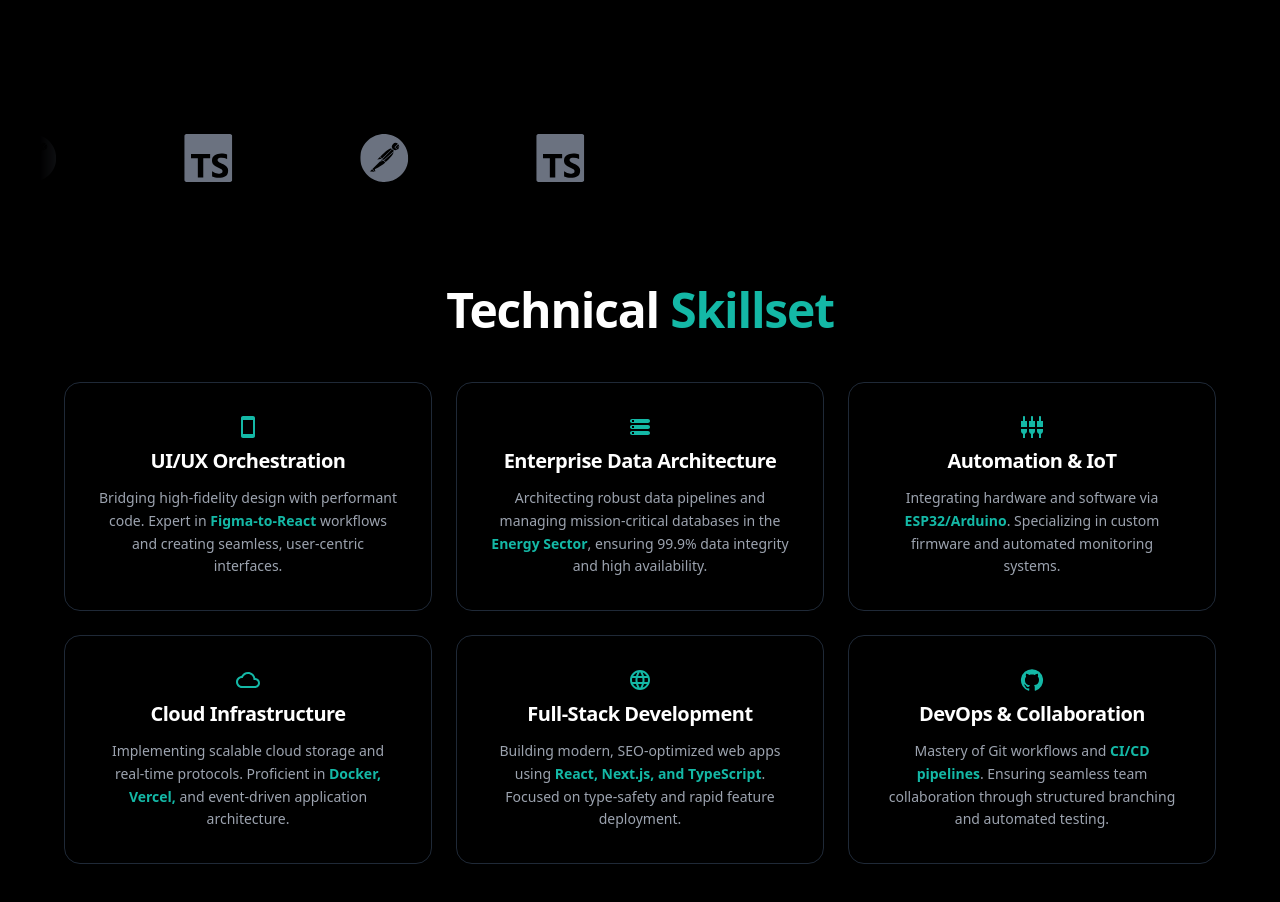
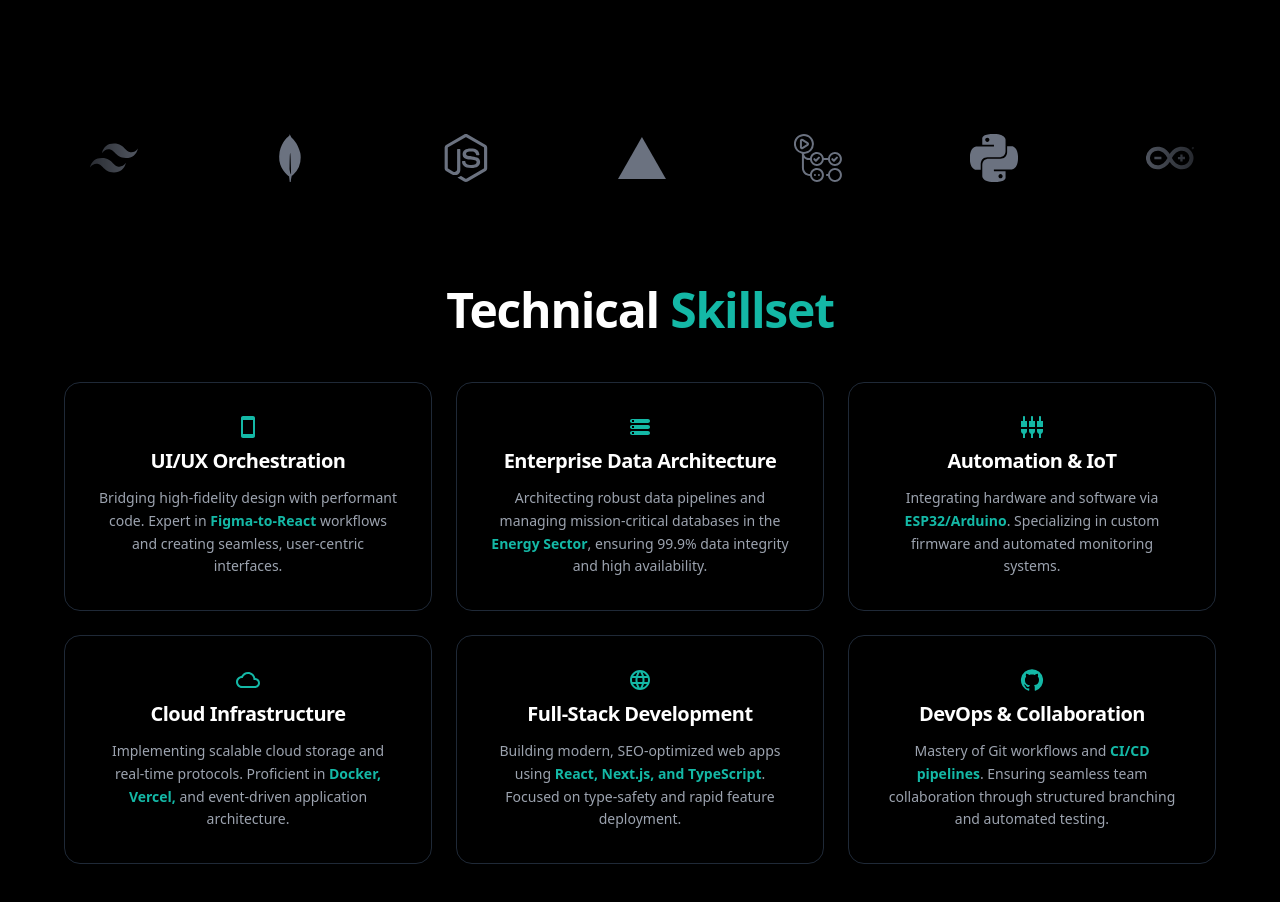
Before and after one commit to w30r/meor-next-portfolio, a Next.js app: page / in a window 1280 px wide. Shown: the part 880-1782 px from the top of the page. Built offline with nearby package versions, Linux system fonts and the light colour scheme.

Commit message:
aider ftw

```diff
--- a/src/pages/components/Intro.js
+++ b/src/pages/components/Intro.js
@@ -3,12 +3,38 @@
 import {
   SiPostman,
   SiTypescript,
+  SiReact,
+  SiNextdotjs,
+  SiTailwindcss,
+  SiMongodb,
+  SiNodedotjs,
+  SiVercel,
+  SiGithubactions,
+  SiPython,
+  SiArduino,
+  SiDocker,
+  SiExpress,
+  SiFigma,
+  SiFramer,
 } from "react-icons/si";
 
 function Intro() {
   const techLogos = [
     { node: <SiPostman size={48} />, title: "Postman" },
     { node: <SiTypescript size={48} />, title: "TypeScript" },
+    { node: <SiReact size={48} />, title: "React" },
+    { node: <SiNextdotjs size={48} />, title: "Next.js" },
+    { node: <SiTailwindcss size={48} />, title: "Tailwind CSS" },
+    { node: <SiMongodb size={48} />, title: "MongoDB" },
+    { node: <SiNodedotjs size={48} />, title: "Node.js" },
+    { node: <SiVercel size={48} />, title: "Vercel" },
+    { node: <SiGithubactions size={48} />, title: "GitHub Actions" },
+    { node: <SiPython size={48} />, title: "Python" },
+    { node: <SiArduino size={48} />, title: "Arduino" },
+    { node: <SiDocker size={48} />, title: "Docker" },
+    { node: <SiExpress size={48} />, title: "Express" },
+    { node: <SiFigma size={48} />, title: "Figma" },
+    { node: <SiFramer size={48} />, title: "Framer" },
   ];
 
   // We duplicate the list to ensure there's always content filling the screen
```
Also changed, not shown: 1 other file (tests, documents, lock files or other folders).
